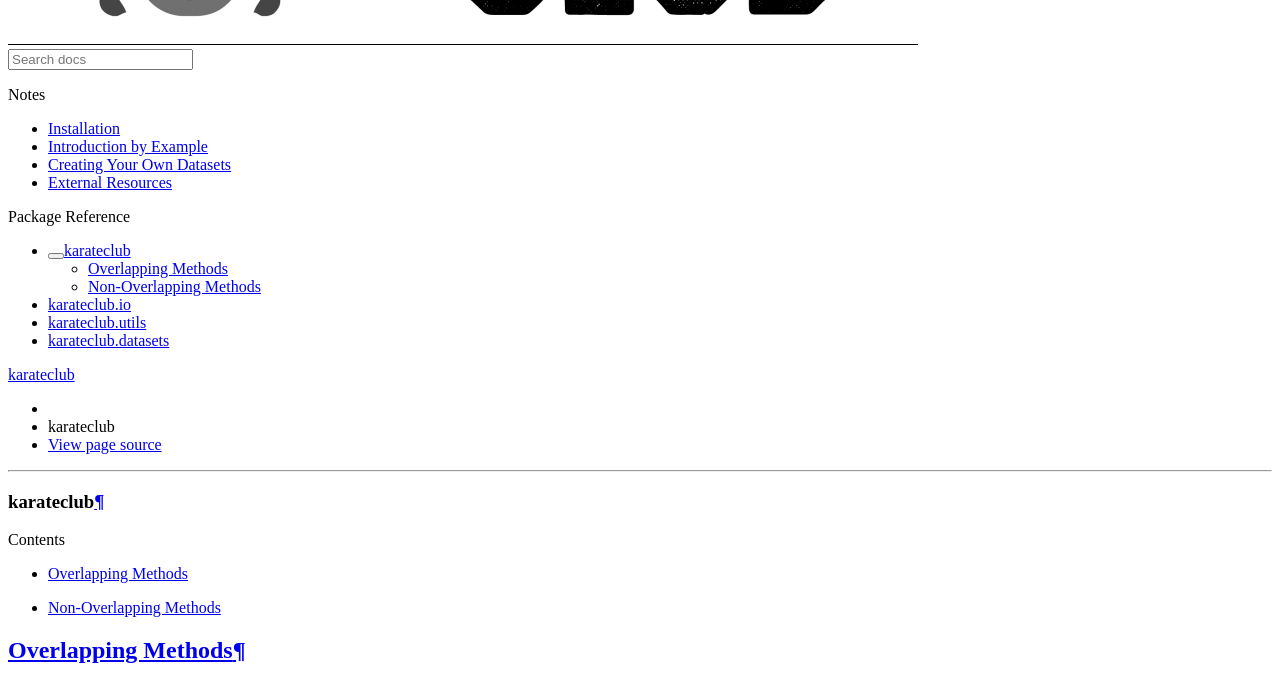
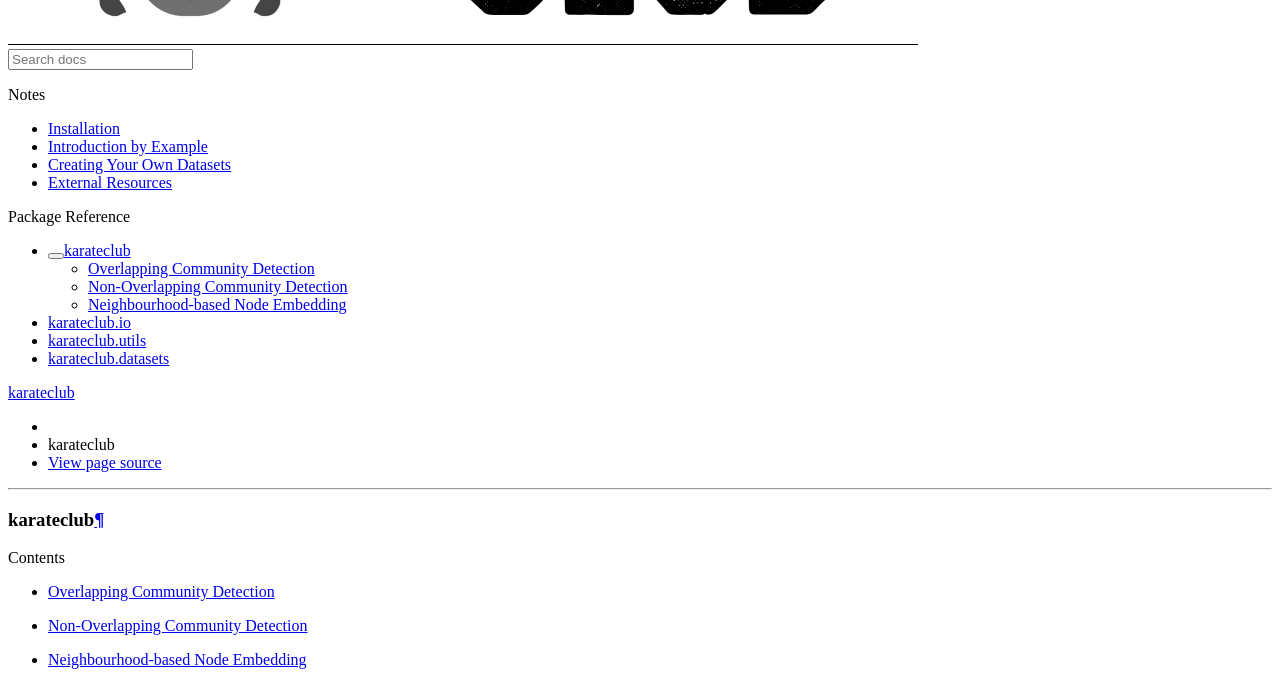
Before and after one commit to benedekrozemberczki/karateclub, a Sphinx documentation site: the page built from docs/source/modules/root.rst, in a window 1280 px wide and 1400 px high, scrolled down 327 px. Shown: the top 684 px of the window. Built offline with Sphinx 7.4.7 and the Read the Docs theme 2.0.0, drawn with Linux system fonts in a browser that asks for light colours; some of the changed text lies outside the part shown; grey boxes are pictures that could not be loaded.

Commit message:
examples

```diff
--- a/docs/source/modules/root.rst
+++ b/docs/source/modules/root.rst
@@ -4,7 +4,7 @@
 .. contents:: Contents
     :local:
 
-Overlapping Methods
+Overlapping Community Detection
 --------------------
 
 .. automodule:: karateclub.ego_splitter
@@ -19,7 +19,7 @@
     :members:
     :undoc-members:
 
-Non-Overlapping Methods
+Non-Overlapping Community Detection
 --------------------
 
 .. automodule:: karateclub.edmot
@@ -29,3 +29,9 @@
 .. automodule:: karateclub.label_propagation
     :members:
     :undoc-members:
+
+Neighbourhood-based Node Embedding
+--------------------
+.. automodule:: karateclub.grarep
+    :members:
+    :undoc-members:
```
